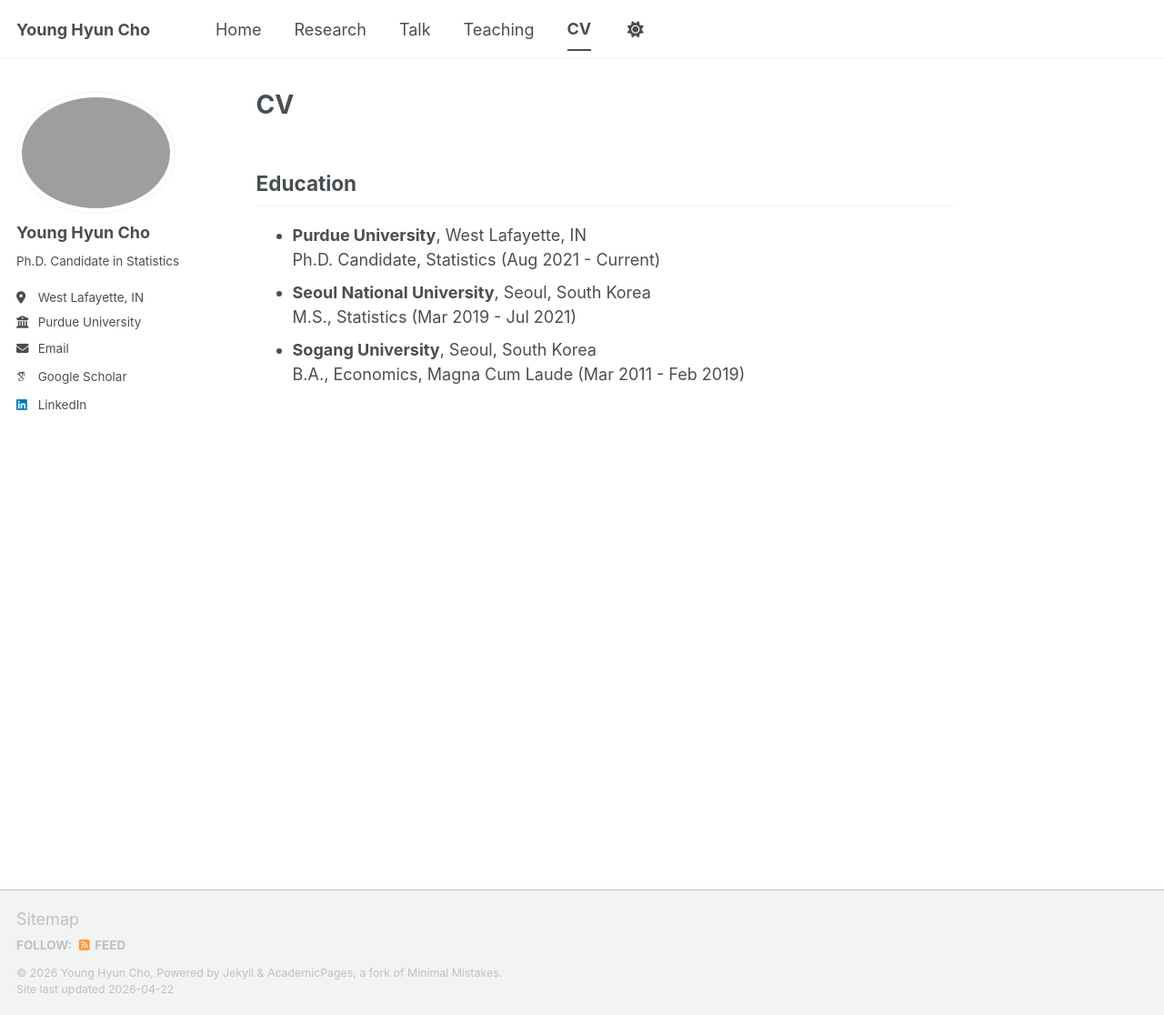
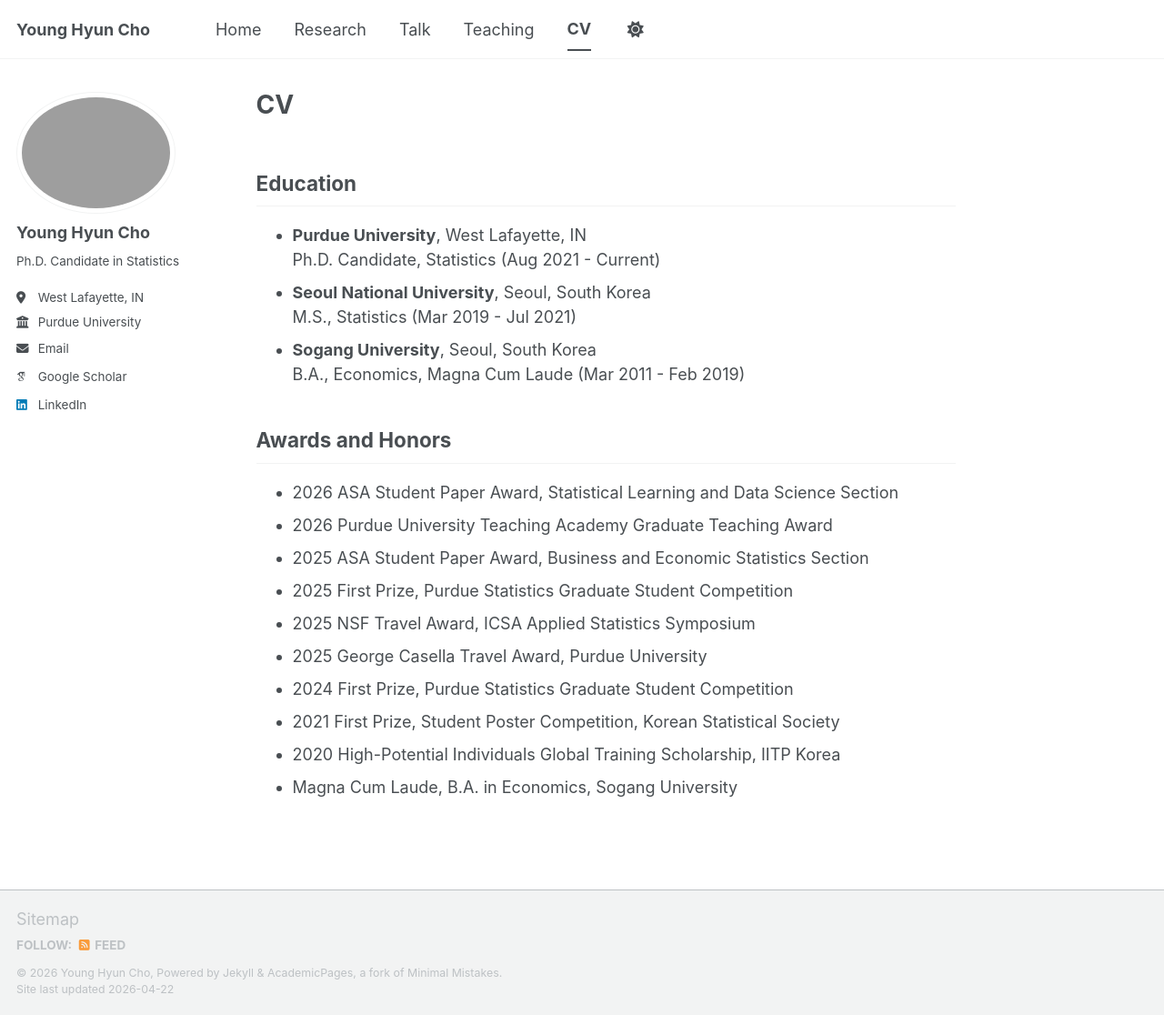
Before and after one commit to yhcho-stat/young, a Jekyll site: the page built from _pages/cv.md, in a window 1280 px wide and 1116 px high. Shown: the whole window at 91% size. Built offline with Jekyll 4.4.1, drawn with Linux system fonts in a browser that asks for light colours; some web fonts are replaced; a script bundle is joined from its source files by our own code; library files that are not in the unit come from our copies.

Commit message:
Update cv.md

```diff
--- a/_pages/cv.md
+++ b/_pages/cv.md
@@ -20,3 +20,17 @@
     B.A., Economics, Magna Cum Laude (Mar 2011 - Feb 2019)
   </li>
 </ul>
+
+<h2>Awards and Honors</h2>
+<ul>
+  <li>2026 ASA Student Paper Award, Statistical Learning and Data Science Section</li>
+  <li>2026 Purdue University Teaching Academy Graduate Teaching Award</li>
+  <li>2025 ASA Student Paper Award, Business and Economic Statistics Section</li>
+  <li>2025 First Prize, Purdue Statistics Graduate Student Competition</li>
+  <li>2025 NSF Travel Award, ICSA Applied Statistics Symposium</li>
+  <li>2025 George Casella Travel Award, Purdue University</li>
+  <li>2024 First Prize, Purdue Statistics Graduate Student Competition</li>
+  <li>2021 First Prize, Student Poster Competition, Korean Statistical Society</li>
+  <li>2020 High-Potential Individuals Global Training Scholarship, IITP Korea</li>
+  <li>Magna Cum Laude, B.A. in Economics, Sogang University</li>
+</ul>
```
